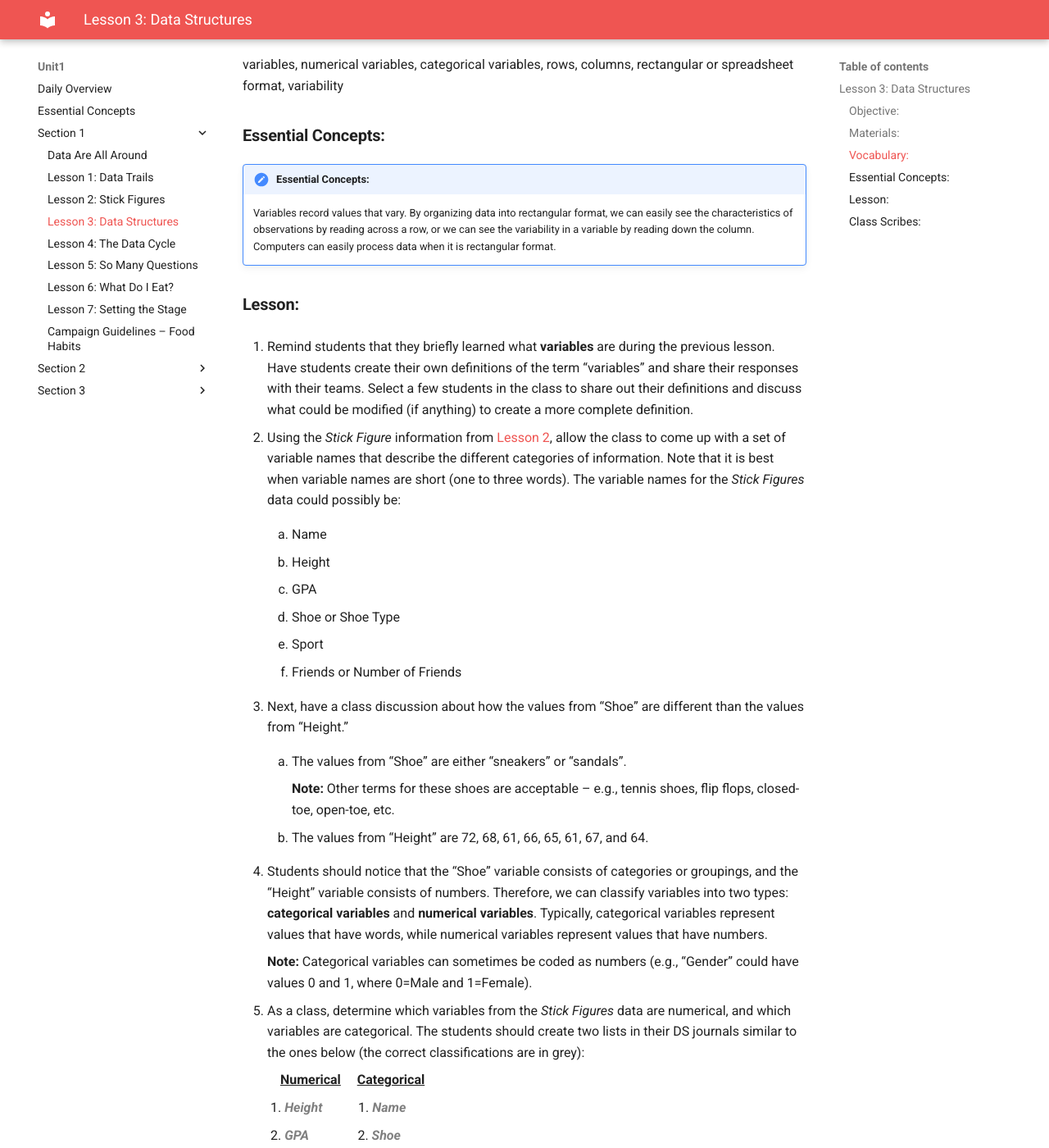
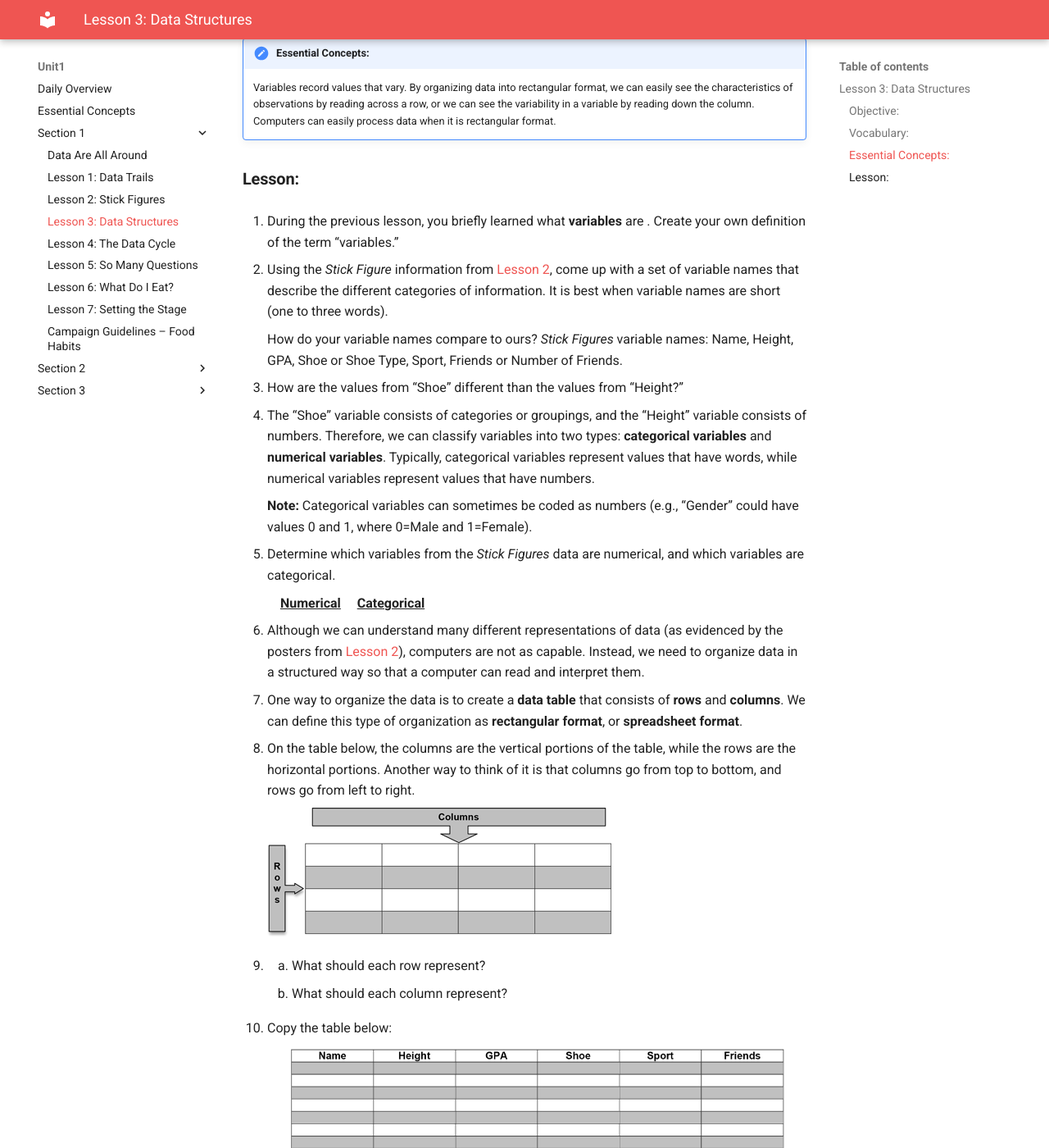
Before and after one commit to ThinkDataEd/student, an MkDocs documentation site: the page built from docs/unit1/lesson3.md, in a window 1280 px wide and 1400 px high, scrolled down 515 px. Shown: the whole window at 82% size. Built offline with MkDocs 1.6.1 and Material for MkDocs 9.7.7, drawn with Linux system fonts in a browser that asks for light colours; some of the changed text lies outside the part shown.

Commit message:
Update lesson3.md
Changed wording to student version.

```diff
--- a/docs/unit1/lesson3.md
+++ b/docs/unit1/lesson3.md
@@ -1,12 +1,7 @@
 ##***<u>Lesson 3: Data Structures</u>***
 
 ###**Objective:**
-Students will learn that data can be represented in rectangular format.
-
-###**Materials:**
-1. DS journals (must be available during every lesson)
-
-2. *Stick Figures* cutouts (see [lesson 2](lesson2.md))
+You will learn that data can be represented in rectangular format.
 
 ###**Vocabulary:**
 variables, numerical variables, categorical variables, rows, columns, rectangular or spreadsheet format,
@@ -21,39 +16,17 @@ variability
 
 ###**Lesson:**
 
-1. Remind students that they briefly learned what **variables** are during the previous lesson. Have
-students create their own definitions of the term “variables” and share their responses with their
-teams. Select a few students in the class to share out their definitions and discuss what could be
-modified (if anything) to create a more complete definition.
+1. During the previous lesson, you briefly learned what **variables** are . Create your own definition of the term “variables.”
 
-2. Using the *Stick Figure* information from [Lesson 2](lesson2.md), allow the class to come up with a set of
-variable names that describe the different categories of information. Note that it is best when
-variable names are short (one to three words). The variable names for the *Stick Figures* data
-could possibly be:
+2. Using the *Stick Figure* information from [Lesson 2](lesson2.md), come up with a set of
+variable names that describe the different categories of information. It is best when
+variable names are short (one to three words).
 
-    100. Name
+    How do your variable names compare to ours? *Stick Figures* variable names: Name, Height, GPA, Shoe or Shoe Type, Sport, Friends or Number of Friends.
 
-    100. Height
+3. How are the values from “Shoe” different than the values from “Height?”
 
-    100. GPA
-
-    100. Shoe or Shoe Type
-
-    100. Sport
-
-    100. Friends or Number of Friends
-
-3. Next, have a class discussion about how the values from “Shoe” are different than the values
-from “Height.”
-
-    100. The values from “Shoe” are either “sneakers” or “sandals”.
-
-        **Note:** Other terms for these shoes are acceptable – e.g., tennis shoes, flip flops, closed-toe,
-        open-toe, etc.
-
-    100. The values from “Height” are 72, 68, 61, 66, 65, 61, 67, and 64.
-
-4. Students should notice that the “Shoe” variable consists of categories or groupings, and the
+4. The “Shoe” variable consists of categories or groupings, and the
 “Height” variable consists of numbers. Therefore, we can classify variables into two types:
 **categorical variables** and **numerical variables**. Typically, categorical variables represent
 values that have words, while numerical variables represent values that have numbers.
@@ -61,63 +34,44 @@ values that have words, while numerical variables represent values that have num
     **Note:** Categorical variables can sometimes be coded as numbers (e.g., “Gender” could have
     values 0 and 1, where 0=Male and 1=Female).
 
-5. As a class, determine which variables from the *Stick Figures* data are numerical, and which
-variables are categorical. The students should create two lists in their DS journals similar to the
-ones below (the correct classifications are in grey):
+5. Determine which variables from the *Stick Figures* data are numerical, and which
+variables are categorical.
 
     &nbsp;&nbsp;&nbsp;&nbsp;**<u>Numerical</u>** &nbsp;&nbsp;&nbsp;&nbsp;**<u>Categorical</u>**
 
-    &nbsp;1. <span style="color:grey">***Height***</span> &nbsp;&nbsp;&nbsp;&nbsp;&nbsp;&nbsp;&nbsp;&nbsp;&nbsp;&nbsp;1. <span style="color:grey">***Name***</span>
-
-    &nbsp;2. <span style="color:grey">***GPA***</span> &nbsp;&nbsp;&nbsp;&nbsp;&nbsp;&nbsp;&nbsp;&nbsp;&nbsp;&nbsp;&nbsp;&nbsp;&nbsp;&nbsp;2. <span style="color:grey">***Shoe***</span>
-
-    &nbsp;3. <span style="color:grey">***Friends***</span> &nbsp;&nbsp;&nbsp;&nbsp;&nbsp;&nbsp;&nbsp;&nbsp;3. <span style="color:grey">***Sport***</span>
-
-6. Explain that although we can understand many different representations of data (as evidenced by
+6. Although we can understand many different representations of data (as evidenced by
 the posters from [Lesson 2](lesson2.md)), computers are not as capable. Instead, we need to organize data in a
 structured way so that a computer can read and interpret them.
 
 7. One way to organize the data is to create a **data table** that consists of **rows** and **columns**. We
 can define this type of organization as **rectangular format**, or **spreadsheet format**.
 
-8. Display a generic table on the board (see example below) and explain that the columns are the
+8. On the table below, the columns are the
 vertical portions of the table, while the rows are the horizontal portions. Another way to think of it
 is that columns go from top to bottom, and rows go from left to right.
 
     <img src="../../img/10308.png" />
 
-9. Ask students:
+9.
+    100. What should each row represent?
 
-    100. What should each row represent? <span style="color:grey">***Each row should represent one observation, or
-    one stick figure person in this case.***</span>
+    100. What should each column represent?
 
-    100. What should each column represent? <span style="color:grey">***Each column should represent one variable. As
-    you go down a column, all the values represent the same characteristic (e.g.,
-    Height).***</span>
-
-10. On the board, draw the following table and have the students copy it into their DS journals (be
-sure to use variable names agreed upon by the class):
+10. Copy the table below:
 
     <img src="../../img/10310.png" />
 
-11. In teams, students should complete the data table using all 8 of the *Stick Figures* cards. Each row
+11. Complete the data table using all 8 of the *Stick Figures* cards. Each row
 of the table should represent one person on a card.
 
-12. Engage the class in a discussion with the following questions:
+12. Answer the following questions:
 
     100. Do any of the people in the data have the same value for a given variable? In other words,
-    does a value appear more than once in a column? Give two examples. <span style="color:grey">***Answers will
-    vary. One example could be that Dakota, Kamryn, Emerson, and London all wear
-    sneakers. Another example could be that Charlie and Jessie are both 61 inches tall.***</span>
+    does a value appear more than once in a column? Give two examples.
 
-    100. Do any of the people in the data have different values for a given variable? <span style="color:grey">***Absolutely.
-    There are many instances of this in the data table.***</span>
+    100. Do any of the people in the data have different values for a given variable?
 
-13. Discuss the term **variability**. As in question (b) above, the values for each variable vary
+13. The term **variability**. As in question (b) above, the values for each variable vary
 depending on which person we are observing. This shows that the data has variability, and the
 first step in any investigation is to notice variability. We can see the relationship between the
 terms **variable** and **variability**. The word “variable” indicates that values vary.
-
-###**Class Scribes:**
-One team of students will give a brief talk to discuss what they think the 3 most important topics
-of the day were.
```
